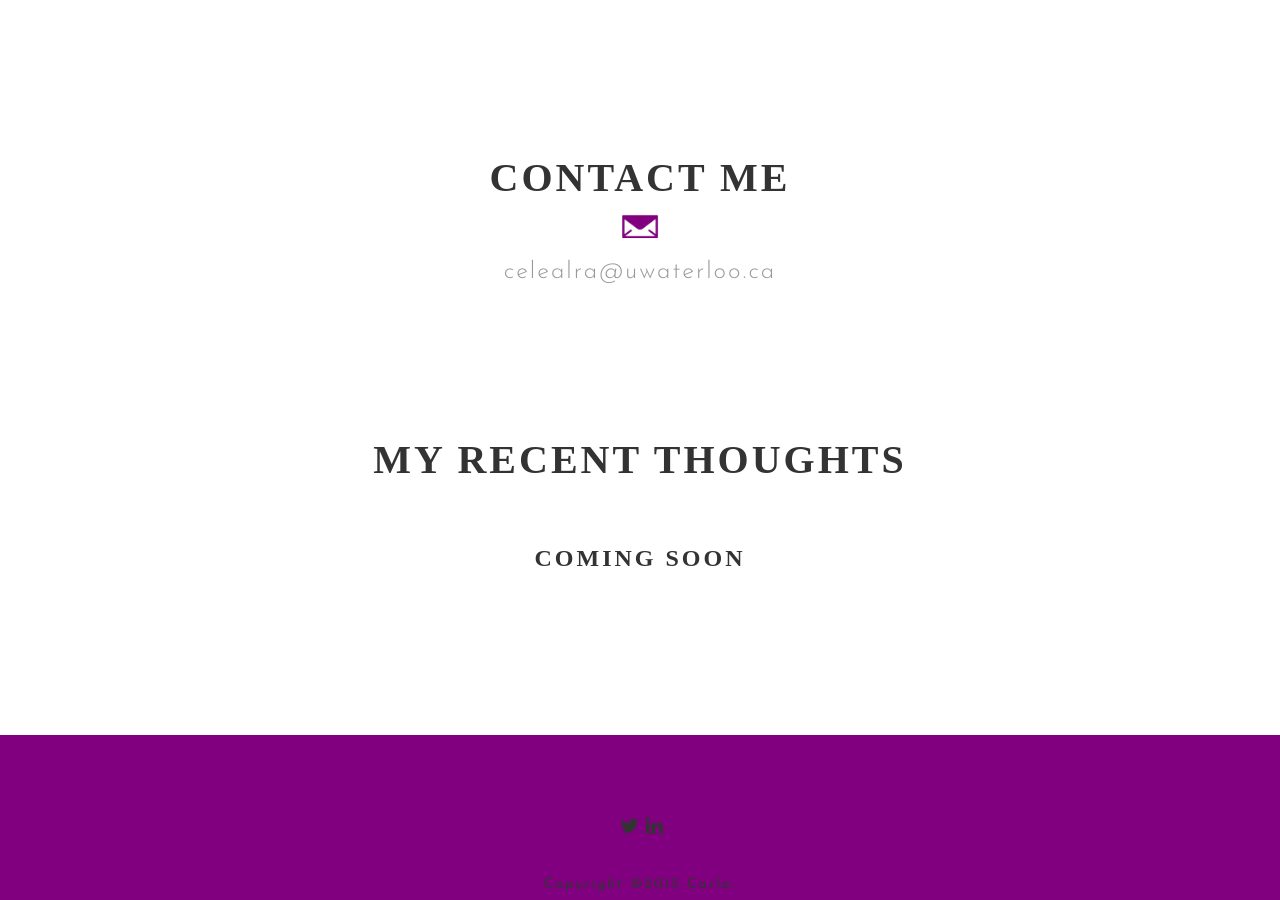
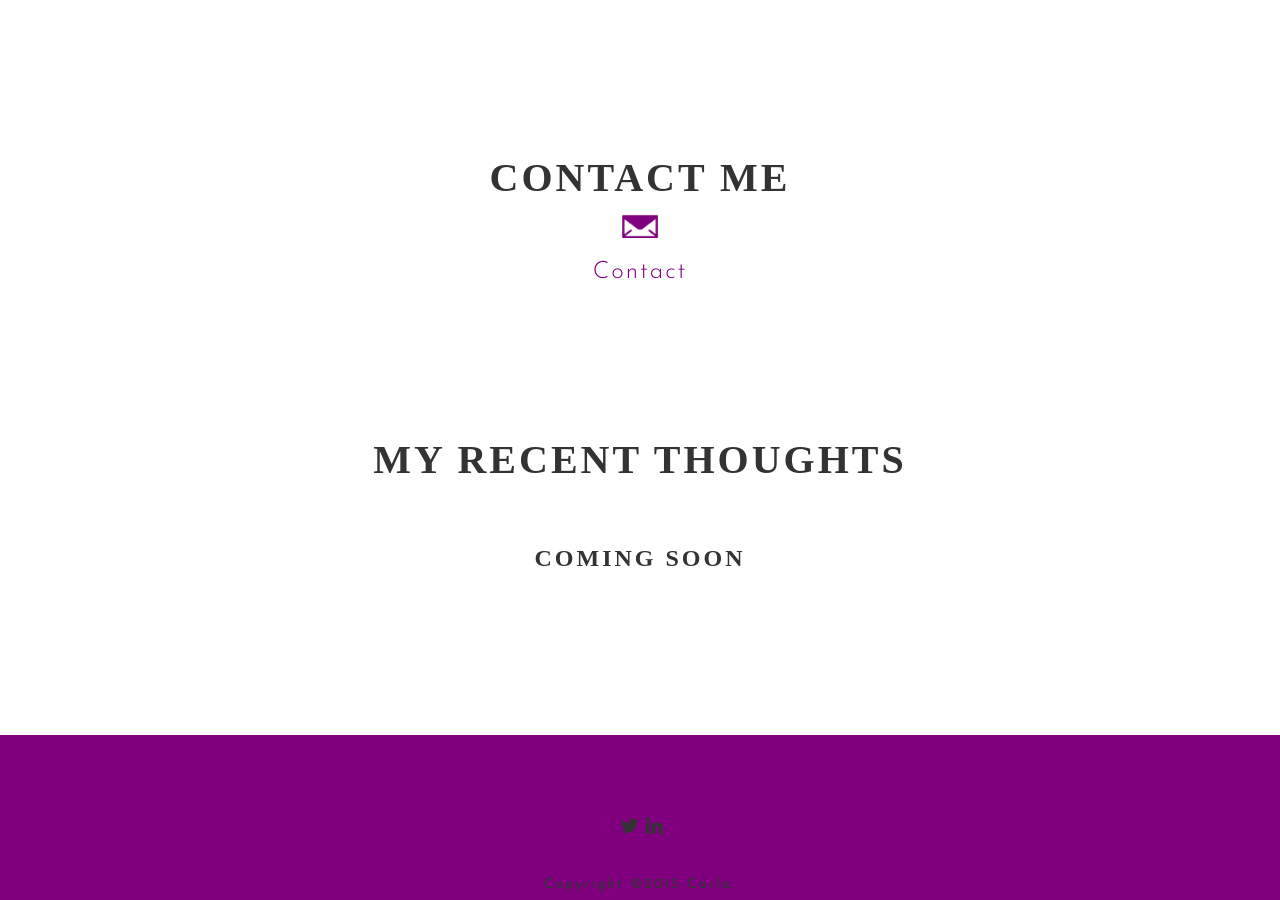
Before and after one commit to carlaesperanza/carlaesperanza.github.io, a Jekyll site: the page built from index.html, in a window 1280 px wide and 900 px high, scrolled down 1853 px. Built offline with Jekyll 4.4.1, drawn with Linux system fonts in a browser that asks for light colours; some web fonts are replaced.

Commit message:
Update index.html

```diff
--- a/index.html
+++ b/index.html
@@ -167,7 +167,7 @@
 
     </div>
   </div>
-  <img src="images/@stock/mail.png" width="4%" height="4%"> <p> celealra@uwaterloo.ca </p>
+  <img src="images/@stock/mail.png" width="4%" height="4%"> <p>  <a href="mailto:celealra@uwaterloo.ca"> Contact </a> </p>
 
 </div>
 
```
